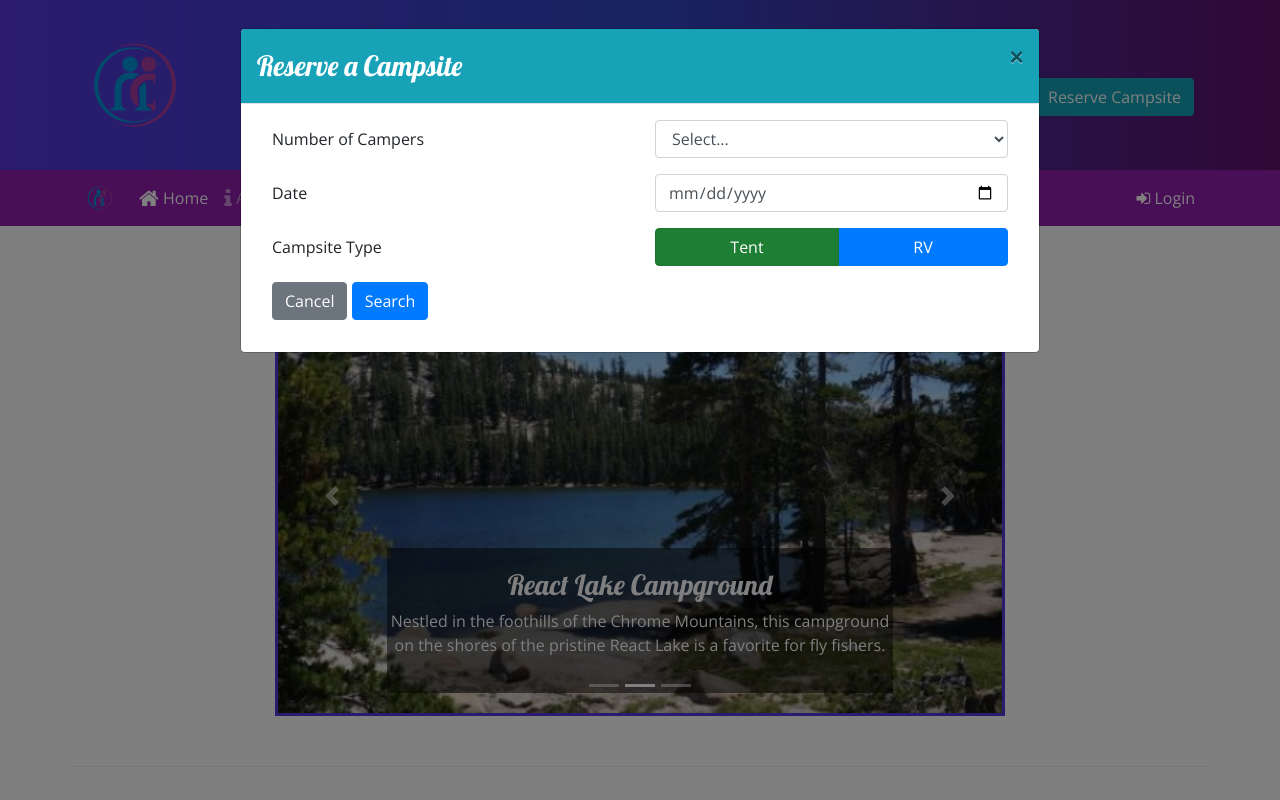
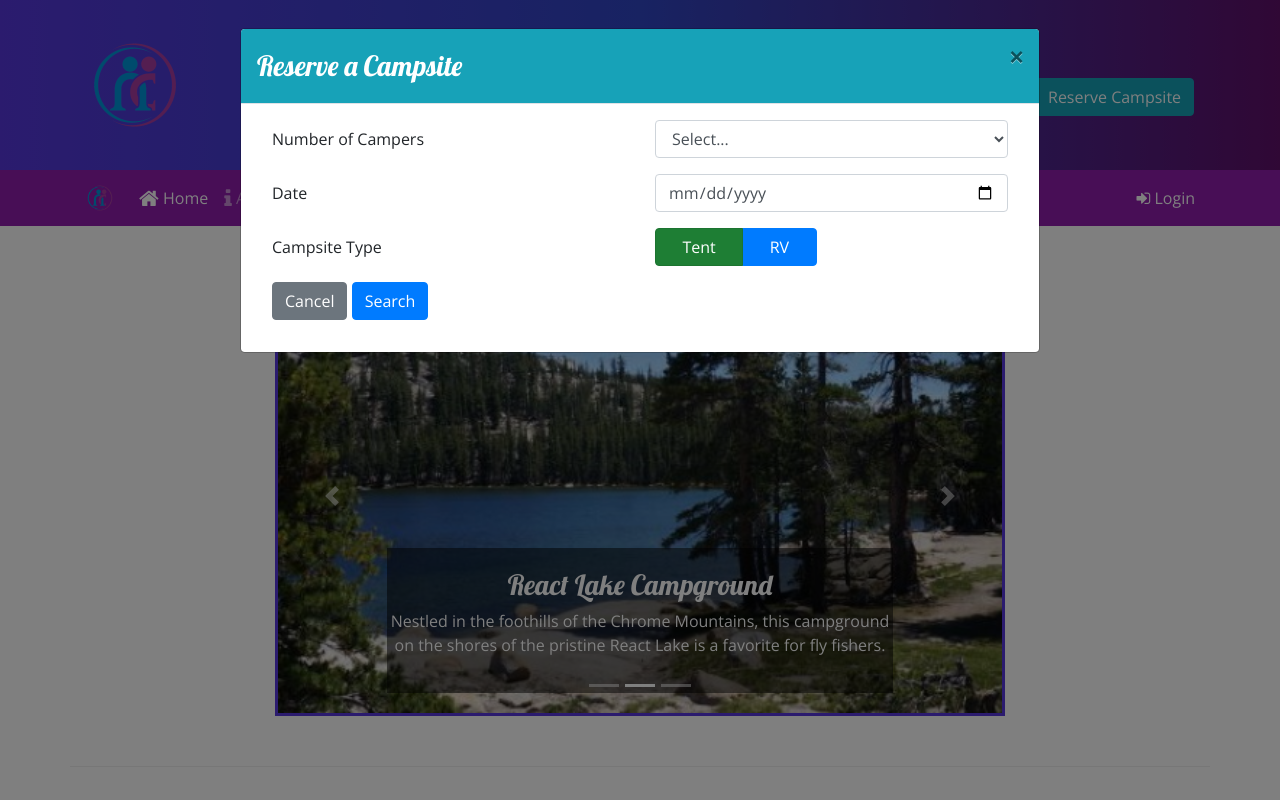
Before and after one commit to guille-byte/nucampsite, a website: page index.html in a window 1280 px wide. Both pictures are taken after a click on the button "Reserve Campsite". Shown: the top 800 px of the page. Drawn offline with nearby package versions, Linux system fonts and the light colour scheme.

Commit message:
Resize siteType grp to 1/4-viewport on LG+ screens

```diff
--- a/index.html
+++ b/index.html
@@ -67,7 +67,7 @@
                             </div>
                             <div class="form-group row">
                                 <label for="siteType" class="col-sm-6 col-form-label">Campsite Type</label>
-                                <div class="col btn-group btn-group-toggle" data-toggle="buttons">
+                                <div class="col col-lg-3 btn-group btn-group-toggle" data-toggle="buttons">
                                     <label class="btn btn-success active">
                                         <input type="radio" name="siteType" id="siteTent" autocomplete="off" value="tent" checked>Tent
                                     </label>
```
